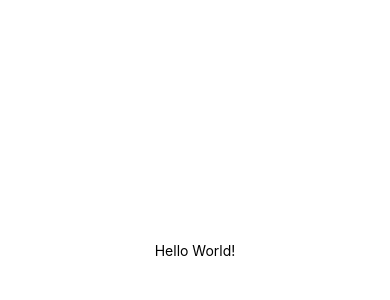
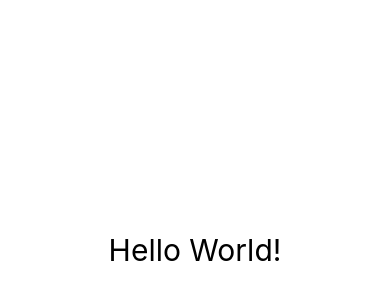
Before and after one commit to sara01rizo/react_native_expo, a React Native app in the folder react_native_expo/: screen / in a window 390 px wide. Shown: the part 172-472 px from the top of the page. Built offline with nearby package versions, Linux system fonts and the light colour scheme.

Commit message:
Update: App js file - ordering style from object

```diff
--- a/react_native_expo/App.js
+++ b/react_native_expo/App.js
@@ -1,10 +1,10 @@
 import { StatusBar } from 'expo-status-bar';
 import { StyleSheet, Text, View } from 'react-native';
 
-export default function App() {
+const App = () => {
   return (
     <View style={styles.container}>
-      <Text>Hello World!</Text>
+      <Text style={styles.title}>Hello World!</Text>
       <StatusBar style="auto" />
     </View>
   );
@@ -17,4 +17,7 @@
     alignItems: 'center',
     justifyContent: 'center',
   },
+  title: {fontSize: 30},
 });
+
+export default App;
```
